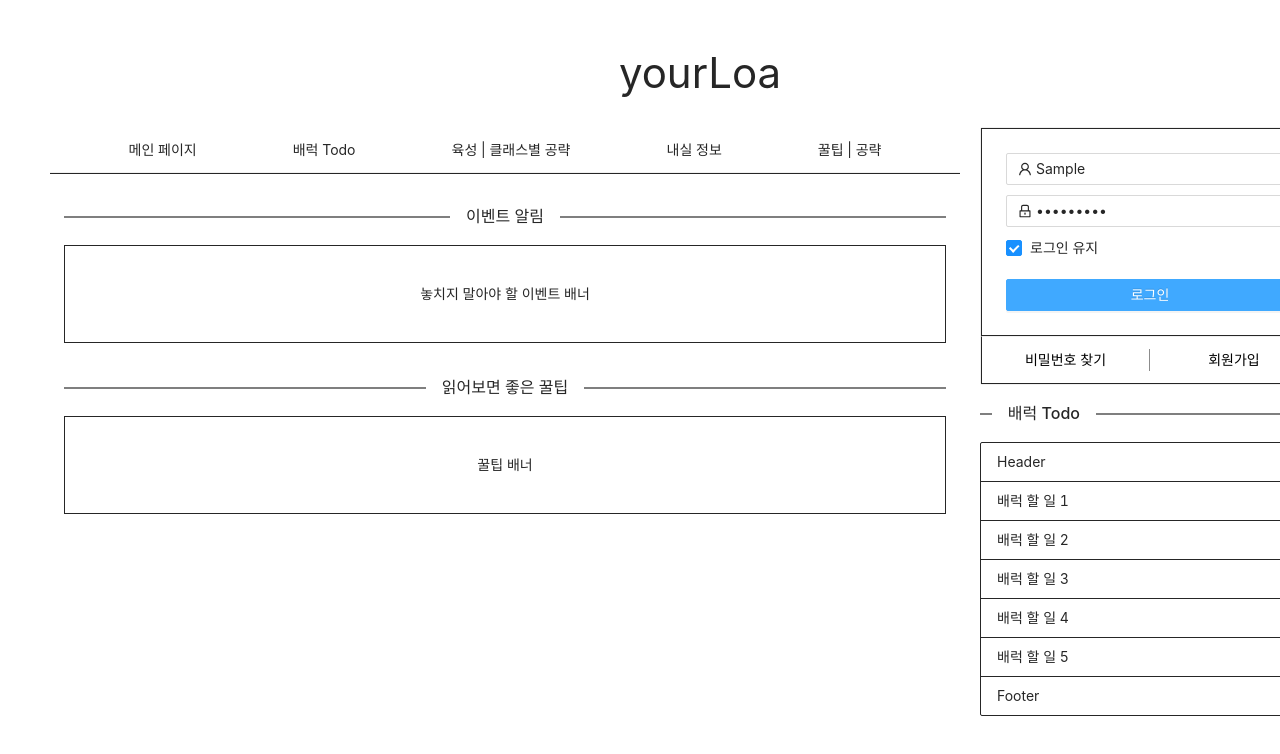
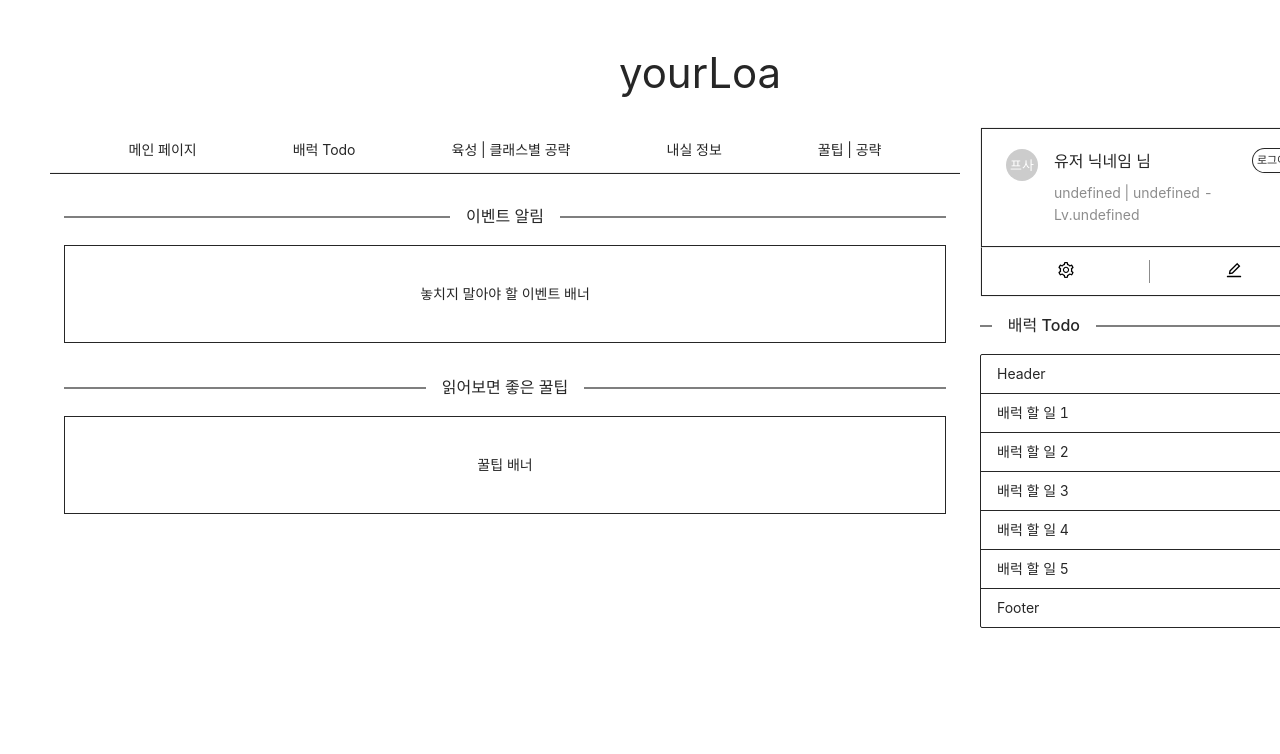
Before and after one commit to nakseono/yourLoa, a Next.js app: page / in a window 1280 px wide. Both pictures are taken after typing "Sample", "Sample123" into the empty fields and a click on the button "로그인". Shown: the top 754 px of the page. Built offline with nearby package versions, Linux system fonts and the light colour scheme.

Commit message:
로그인 <-> 프로파일 전환 추가

```diff
--- a/components/AppLayout.js
+++ b/components/AppLayout.js
@@ -1,4 +1,4 @@
-import React from "react";
+import React, { useCallback, useState } from "react";
 import { Col, Row } from "antd";
 import Link from "next/link";
 import "antd/dist/antd.css";
@@ -31,6 +31,12 @@ const TodoWrapper = styled(Col)`
 `;
 
 const AppLayout = ({ children }) => {
+  const [isLogin, setIsLogin] = useState(false);
+
+  const onChangeLogin = () => {
+    isLogin ? setIsLogin(false) : setIsLogin(true);
+  };
+
   return (
     <>
       <Title>yourLoa</Title>
@@ -40,8 +46,11 @@ const AppLayout = ({ children }) => {
           <div>{children}</div>
         </MainCol>
         <SubCol>
-          <LoginForm />
-          {/* <UserProfile /> */}
+          {isLogin ? (
+            <UserProfile loginFunc={onChangeLogin} />
+          ) : (
+            <LoginForm loginFunc={onChangeLogin} />
+          )}
           <TodoWrapper>
             <TodoListCut />
           </TodoWrapper>
--- a/components/LoginForm.js
+++ b/components/LoginForm.js
@@ -8,7 +8,7 @@ const CardAct = styled.a`
   color: black !important;
 `;
 
-const LoginForm = () => {
+const LoginForm = ({ loginFunc }) => {
   const onFinish = (values) => {
     console.log("Received values of form: ", values);
   };
@@ -78,6 +78,7 @@ const LoginForm = () => {
             htmlType="submit"
             className="login-form-button"
             style={{ width: "100%" }}
+            onClick={loginFunc}
           >
             로그인
           </Button>
```
Also changed, not shown: components/UserProfile.js (+2 -2 lines).
